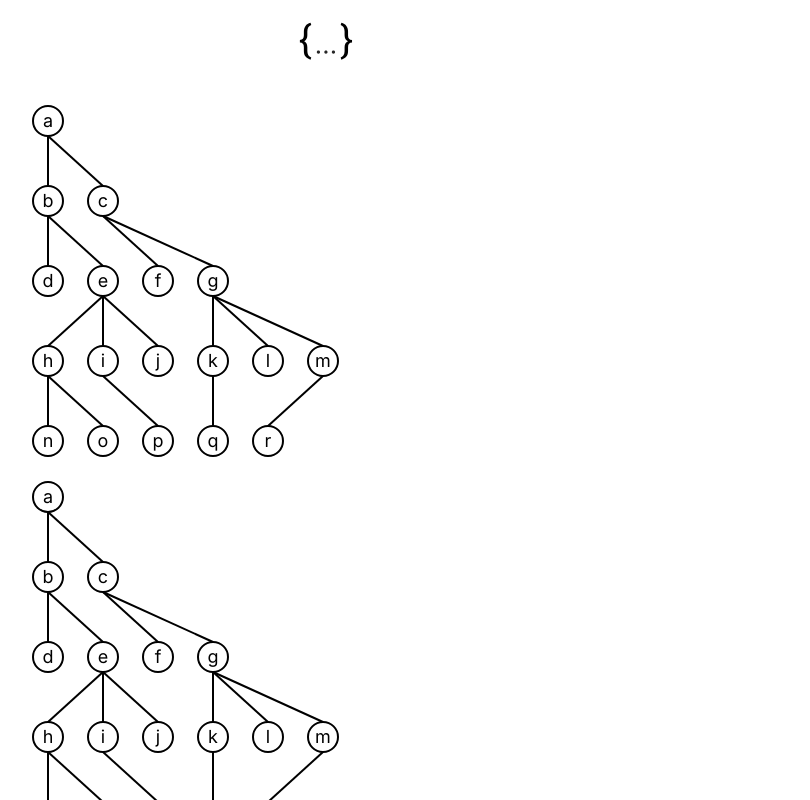
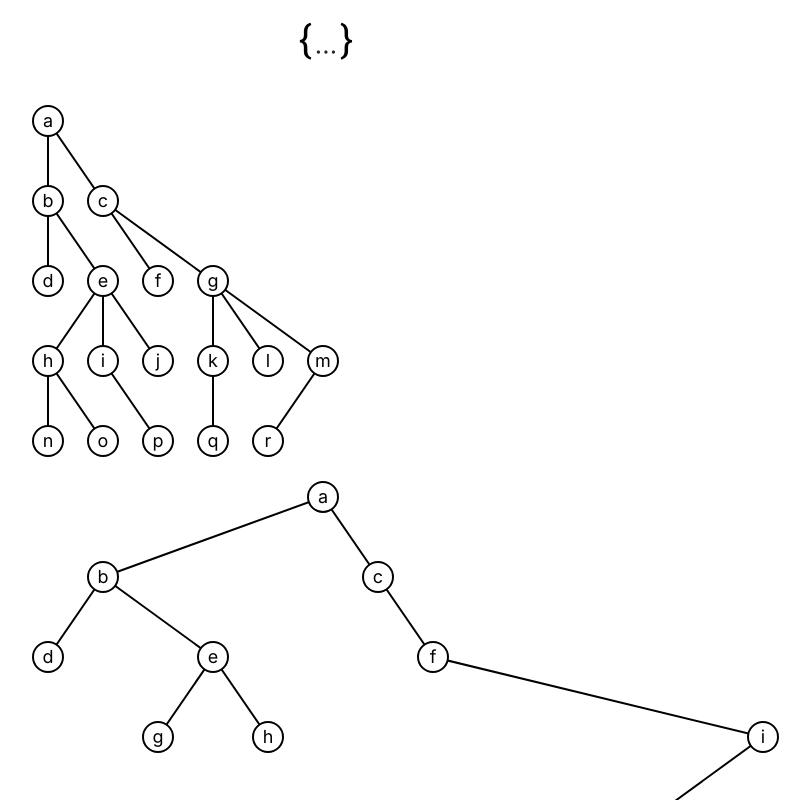
Before and after one commit to Bowen7/blog, a Next.js app: page /demos/tree-drawing in a window 1280 px wide. Shown: the top 800 px of the page, without its empty margins (314-1124 px from the left). Built offline with nearby package versions, Linux system fonts and the light colour scheme.

Commit message:
Algorithm2Demo

```diff
--- a/demos/tree-drawing/tidy-drawings-of-trees.js
+++ b/demos/tree-drawing/tidy-drawings-of-trees.js
@@ -1,8 +1,14 @@
 import { memo } from 'react'
 import cloneDeep from 'lodash/cloneDeep'
-import { root as treeRoot, maxLevel as treeMaxLevel } from './tree'
+import {
+  root as treeRoot,
+  maxLevel as treeMaxLevel,
+  binaryRoot,
+  binaryMaxLevel
+} from './tree'
 import {
   renderTree,
+  renderBinaryTree,
   SIBLING_SEPARATION,
   LEVEL_SEPARATION,
   NODE_WIDTH,
@@ -25,7 +31,23 @@ const algorithm1 = (root, maxLevel) => {
   return root
 }
 
-const algorithm2 = (root, maxLevel) => {}
+const algorithm2 = (root, maxLevel) => {
+  let nextPos = GRAPH_PADDING
+  const inOrder = (node, level) => {
+    const { left, right } = node
+    if (left) {
+      inOrder(left, level + 1)
+    }
+    node.x = nextPos
+    nextPos += NODE_WIDTH + SIBLING_SEPARATION
+    node.y = GRAPH_PADDING + level * (LEVEL_SEPARATION + NODE_HEIGHT)
+    if (right) {
+      inOrder(right, level + 1)
+    }
+  }
+  inOrder(root, 0)
+  return root
+}
 
 export const Algorithm1Demo = memo(() => {
   const laidoutRoot = algorithm1(cloneDeep(treeRoot), treeMaxLevel)
@@ -35,8 +57,8 @@ export const Algorithm1Demo = memo(() => {
 Algorithm1Demo.displayName = 'Algorithm1Demo'
 
 export const Algorithm2Demo = memo(() => {
-  const laidoutRoot = algorithm1(cloneDeep(treeRoot), treeMaxLevel)
-  return renderTree(laidoutRoot)
+  const laidoutRoot = algorithm2(cloneDeep(binaryRoot), binaryMaxLevel)
+  return renderBinaryTree(laidoutRoot)
 })
 
 Algorithm2Demo.displayName = 'Algorithm2Demo'
--- a/demos/tree-drawing/tree.js
+++ b/demos/tree-drawing/tree.js
@@ -96,9 +96,9 @@ export const binaryRoot = {
   },
   right: {
     title: 'c',
-    left: {
+    right: {
       title: 'f',
-      left: {
+      right: {
         title: 'i',
         left: {
           title: 'j',
--- a/demos/tree-drawing/utils.js
+++ b/demos/tree-drawing/utils.js
@@ -5,6 +5,47 @@ export const SIBLING_SEPARATION = 25
 export const LEVEL_SEPARATION = 50
 export const GRAPH_PADDING = 10
 const FONT_SIZE = 18
+
+const renderNodesAndEdges = (nodes, edges, maxX, maxY) => (
+  <svg
+    width={maxX + GRAPH_PADDING + NODE_WIDTH}
+    height={maxY + GRAPH_PADDING + NODE_HEIGHT}
+  >
+    {edges.map(({ x1, y1, x2, y2, key }) => (
+      <path
+        d={`M${x1 + NODE_WIDTH / 2},${y1 + NODE_HEIGHT / 2}L${
+          x2 + NODE_WIDTH / 2
+        },${y2 + NODE_HEIGHT / 2}`}
+        key={key}
+        stroke="#000"
+        strokeWidth={2}
+        fill="none"
+      />
+    ))}
+    {nodes.map(({ x, y, title }) => (
+      <Fragment key={title}>
+        <circle
+          cx={x + NODE_WIDTH / 2}
+          cy={y + NODE_HEIGHT / 2}
+          r={NODE_WIDTH / 2}
+          stroke="black"
+          strokeWidth="2"
+          fill="#fff"
+        />
+        <text
+          x={x + NODE_WIDTH / 2}
+          y={y + NODE_HEIGHT / 2}
+          r={NODE_HEIGHT / 2}
+          textAnchor="middle"
+          fontSize={FONT_SIZE}
+          dy={FONT_SIZE / 3}
+        >
+          {title}
+        </text>
+      </Fragment>
+    ))}
+  </svg>
+)
 
 export const renderTree = (root) => {
   const nodes = []
@@ -31,44 +72,45 @@ export const renderTree = (root) => {
     })
   }
 
-  return (
-    <svg
-      width={maxX + GRAPH_PADDING + NODE_WIDTH}
-      height={maxY + GRAPH_PADDING + NODE_HEIGHT}
-    >
-      {nodes.map(({ x, y, title }) => (
-        <Fragment key={title}>
-          <circle
-            cx={x + NODE_WIDTH / 2}
-            cy={y + NODE_HEIGHT / 2}
-            r={NODE_WIDTH / 2}
-            stroke="black"
-            strokeWidth="2"
-            fill="none"
-          />
-          <text
-            x={x + NODE_WIDTH / 2}
-            y={y + NODE_HEIGHT / 2}
-            r={NODE_HEIGHT / 2}
-            textAnchor="middle"
-            fontSize={FONT_SIZE}
-            dy={FONT_SIZE / 3}
-          >
-            {title}
-          </text>
-        </Fragment>
-      ))}
-      {edges.map(({ x1, y1, x2, y2, key }) => (
-        <path
-          d={`M${x1 + NODE_WIDTH / 2},${y1 + NODE_HEIGHT}L${
-            x2 + NODE_WIDTH / 2
-          },${y2}`}
-          key={key}
-          stroke="#000"
-          strokeWidth={2}
-          fill="none"
-        />
-      ))}
-    </svg>
-  )
+  return renderNodesAndEdges(nodes, edges, maxX, maxY)
 }
+
+export const renderBinaryTree = (root) => {
+  const nodes = []
+  const edges = []
+  const stack = [root]
+  let maxX = 0
+  let maxY = 0
+  while (stack.length > 0) {
+    const cur = stack.pop()
+    const { title, left, right, x, y } = cur
+    maxX = Math.max(maxX, x)
+    maxY = Math.max(maxY, y)
+    nodes.push({ title, x, y })
+
+    if (left) {
+      const { x: x2, y: y2, title: childTitle } = left
+      stack.push(left)
+      edges.push({
+        x1: x,
+        y1: y,
+        x2,
+        y2,
+        key: `${title}-${childTitle}`
+      })
+    }
+    if (right) {
+      const { x: x2, y: y2, title: childTitle } = right
+      stack.push(right)
+      edges.push({
+        x1: x,
+        y1: y,
+        x2,
+        y2,
+        key: `${title}-${childTitle}`
+      })
+    }
+  }
+
+  return renderNodesAndEdges(nodes, edges, maxX, maxY)
+}
```
